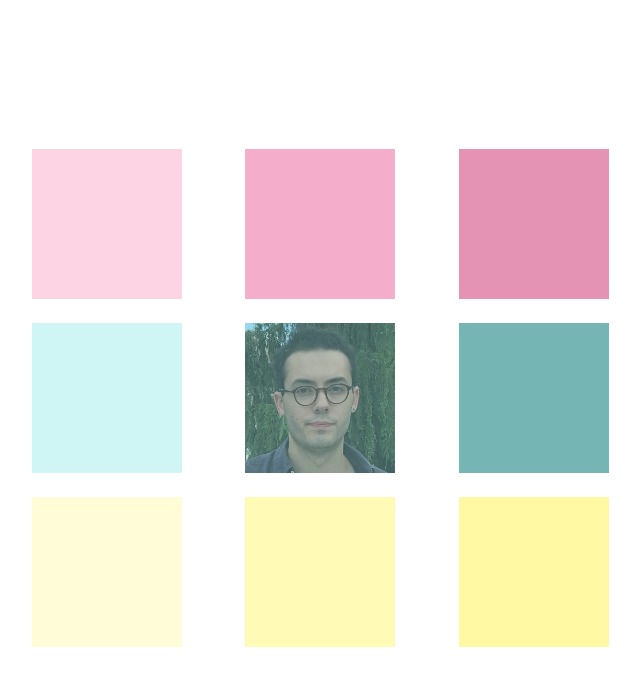
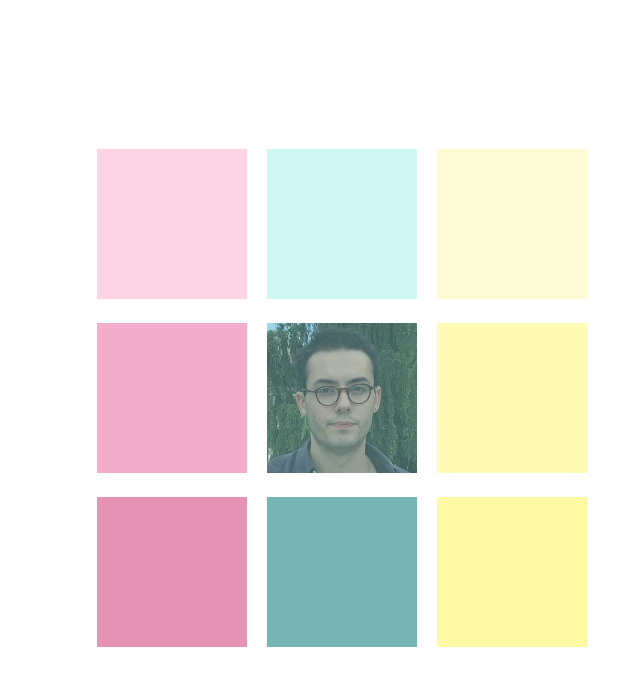
Before and after one commit to jdrub/drubin, a React (Create React App) app: page / in a window 1280 px wide. Shown: the top 686 px of the page, without its empty margins (298-938 px from the left). Built offline with nearby package versions, Linux system fonts and the light colour scheme.

Commit message:
fix layout by preventing wrapping

```diff
--- a/src/Home.js
+++ b/src/Home.js
@@ -32,7 +32,9 @@ const AppContainer = styled.div`
     transform: translateX(-50%) translateY(-50%);
 
     display: flex;
-    flex-direction: row;
+    flex-direction: column;
+
+    white-space: nowrap;
 `;
 
 const Tile = styled.div`
```
Lines whose indentation alone changed are shown as unchanged.
